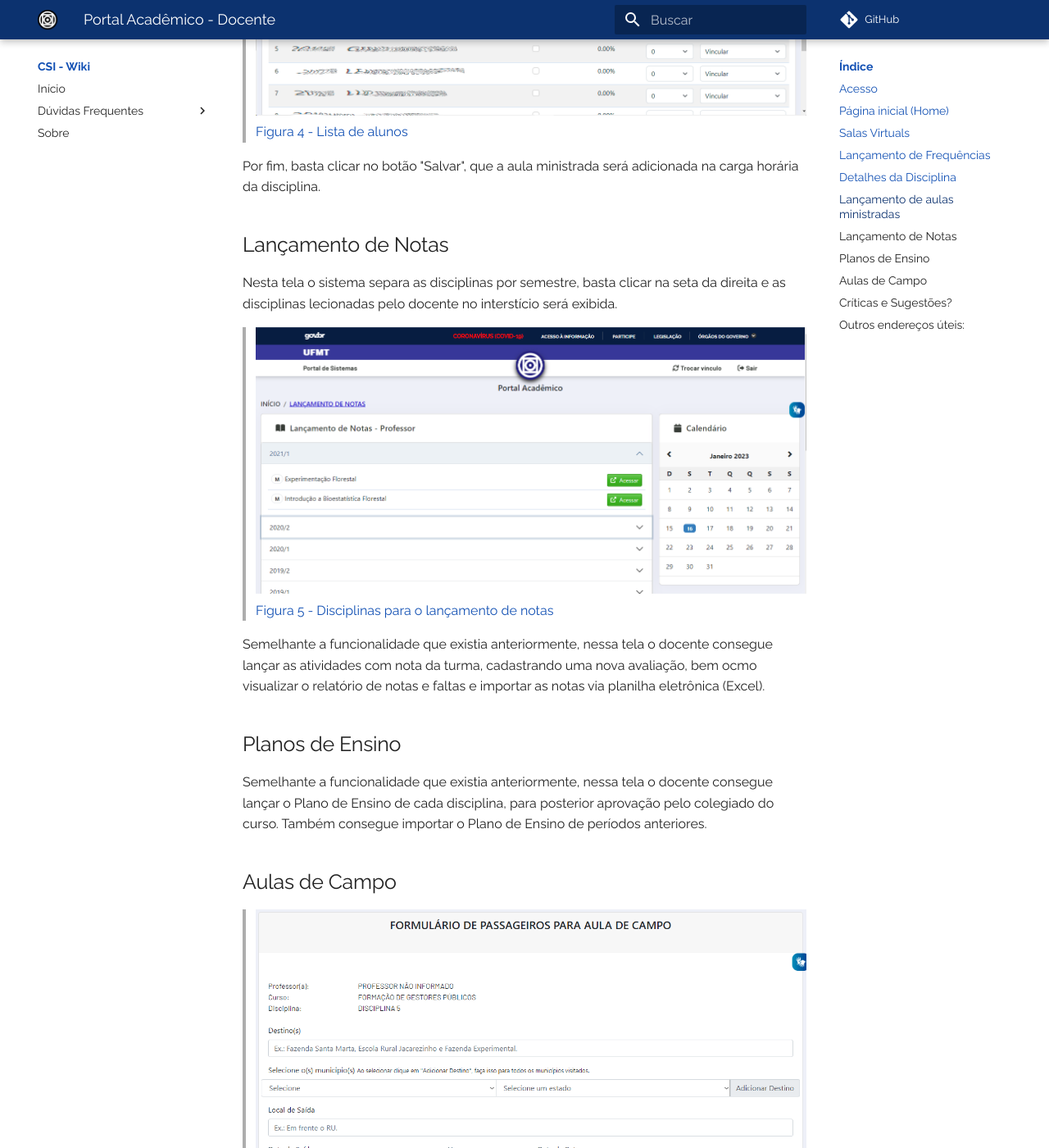
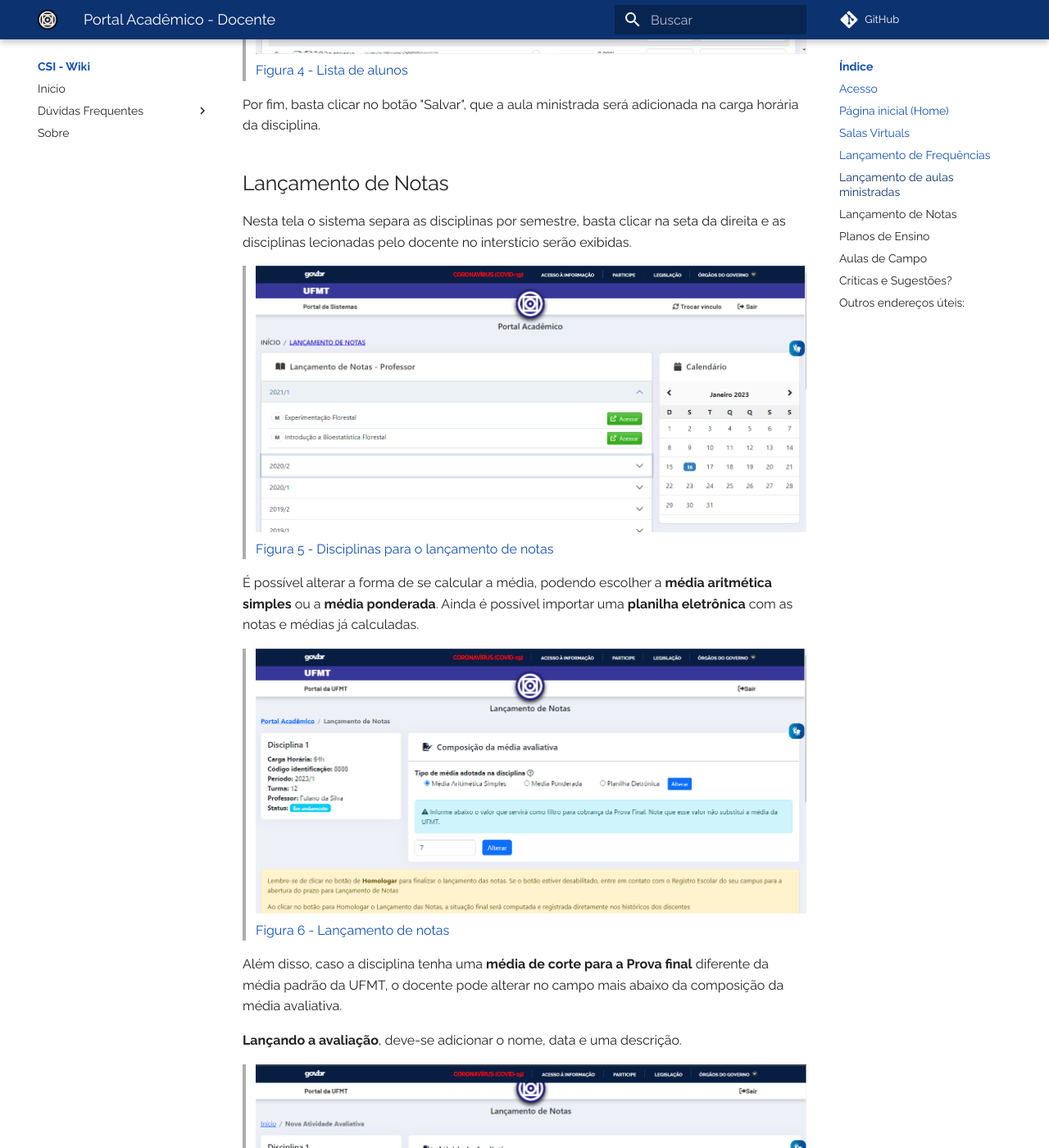
Before and after one commit to ufmt-ces/ufmt-ces.github.io, an MkDocs documentation site: the page built from docs/manual/portalacadocente.md, in a window 1280 px wide and 1400 px high, scrolled down 3442 px. Shown: the whole window at 82% size. Built offline with MkDocs 1.6.1 and Material for MkDocs 9.7.7, drawn with Linux system fonts in a browser that asks for light colours; comment, search, counter and statistics services are not loaded; some of the changed text lies outside the part shown.

Commit message:
terminando atualização do manual do novo portal para o docente

```diff
--- a/docs/manual/portalacadocente.md
+++ b/docs/manual/portalacadocente.md
@@ -5,7 +5,7 @@
 Atualmente o Portal Acadêmico do Docente conta com as seguintes Ferramentas do Professor:
 
 * Salas virtuais
-* Diários de Frequência
+* Lançamento de Frequência
 * Lançamento de Notas
 * Planos de Ensino
 * Aulas de Campo
@@ -16,7 +16,7 @@
 
 ## Acesso
 
-Para acessar o Portal Acadêmico basta que o docente acesse o Portal de Sistemas Integrados e busque por 'portal' ou 'pa' e clique no resultado, 'PA - Portal Acadêmico'.
+Para acessar o Portal Acadêmico basta que o docente acesse o [Portal de Sistemas](https://sistemas.ufmt.br) Integrados e busque por 'portal' ou 'pa' e clique no resultado, 'PA - Portal Acadêmico'.
 
 ## Página inicial (Home)
 
@@ -36,9 +36,7 @@
 > ![Tela completa do Diário de Frequência](../images/lancamento_de_frequencia.png "Tela do Lançamento de Frequências, com os detalhes da disciplina e os botões para lançar frequência das disciplinas por semestre")
 > Figura 1 - Tela completa do Lançamento de Frequências
 
-## Detalhes da Disciplina
-
-Nos **detalhes da disciplina** é possível visualizar os detalhes da disciplina, cadastrar as aulas ministradas, como também imprimir o diário em branco, o diário preenchido e também importar a frequência via planilha eletrônica (no formato xls). Para ter mais detalhes de como realizar a importação via planilha eletrônica, basta clicar [aqui](notasexcel.md).
+Logo após, é possível visualizar os **detalhes da disciplina**, cadastrar as aulas ministradas, como também imprimir o diário em branco, o diário preenchido e importar a frequência via planilha eletrônica (no formato xls). Para ter mais detalhes de como realizar a importação via planilha eletrônica, basta clicar [aqui](notasexcel.md).
 
 > ![Tela dos Detalhes da Disciplina](../images/detalhes_da_disciplina.png "Tela com todos os detalhes da disciplina")
 > Figura 2 - Tela com todos os detalhes da disciplina
@@ -46,13 +44,13 @@
 
 ## Lançamento de aulas ministradas
 
-Nesta tela o professor deve adicionar os dados relativo a aula ministrada. **Os dados que são obrigatório são: data, carga horário da aula, horário de início e o conteúdo programático ministrado**; o docente pode também adicionar algumas informações adicionais, não sendo um campo obrigatório.
+Nesta tela o professor deve adicionar os dados relativo a aula ministrada. Os **dados obrigatórios** são: data, carga horária da aula, horário de início e o conteúdo programático ministrado; o docente pode também adicionar algumas informações, não sendo um campo obrigatório.
 
 > ![Tela para adicionar as informações da aula ministrada](../images/lancamento_aula_ministrada.png "Tela para cadastrar os dados da disciplina: data, carga horária, hora de inicio, conteúdo programático ministrado e informações adicionais")
 > Figura 3 - Nova Frequência
 
 
-Mais em baixo, é possível visualizar a lista de alunos que estão matriculados na disciplia. Para informar a ausência de um discente, basta marcar a caixa de "Registrar Faltas", também é possível informar as "Horas de Atraso" e adicionar as seguintes **opções na presença do aluno**:
+Abaixo nesta tela, é possível visualizar a lista de alunos que estão matriculados na disciplina. Para informar a **ausência de um discente**, basta marcar a caixa de "Registrar Faltas", também é possível informar as "Horas de Atraso" e adicionar as seguintes **opções na presença do aluno**:
 
 * Vincular: Aluno participa da listagem
 * Desvincular: Aluno não participa dessa listagem
@@ -66,23 +64,52 @@
 
 ## Lançamento de Notas
 
-Nesta tela o sistema separa as disciplinas por semestre, basta clicar na seta da direita e as disciplinas lecionadas pelo docente no interstício será exibida.
+Nesta tela o sistema separa as disciplinas por semestre, basta clicar na seta da direita e as disciplinas lecionadas pelo docente no interstício serão exibidas.
 
 > ![Tela completa do Lançamento de Notas](../images/lancamento_de_notas.png "Tela do Lançamento de Notas - Professor. Separados por interstício e calendário a direita")
 > Figura 5 - Disciplinas para o lançamento de notas
 
-Semelhante a funcionalidade que existia anteriormente, nessa tela o docente consegue lançar as atividades com nota da turma, cadastrando uma nova avaliação, bem ocmo visualizar o relatório de notas e faltas e importar as notas via planilha eletrônica (Excel).
+É possível alterar a forma de se calcular a média, podendo escolher a **média aritmética simples** ou a **média ponderada**. Ainda é possível importar uma **planilha eletrônica** com as notas e médias já calculadas.
+
+> ![Tela detalhada do lançamento de notas](../images/lancamento_de_notas_detalhada.png "Tela detalhada do lançamento de notas, no qual o professor pode selecionar a média de corte para a prova final e a fórma do cálculo da média")
+> Figura 6 - Lançamento de notas
+
+Além disso, caso a disciplina tenha uma **média de corte para a Prova final** diferente da média padrão da UFMT, o docente pode alterar no campo mais abaixo da composição da média avaliativa.
+
+**Lançando a avaliação**, deve-se adicionar o nome, data e uma descrição.
+
+> ![Tela mais abaixo do lançamento de notas](../images/lancamento_de_notas_detalhada_2.png "Avaliações cadastradas")
+> Figura 7 - Dados da avaliação
+
+> ![Adicionando notas na avaliação](../images/lancamento_de_notas_detalhada_3.png "Adicionando notas na avaliação dos alunos")
+> Figura 8 - Adicionando notas
+
+Ademais, adiciona-se as notas da avaliação de cada estudante e clique em salvar. Lembre-se, o docente pode **finalizar** ou não a avaliação, sendo possível adicionar novas notas depois.
+
+
 
 ## Planos de Ensino
 
-Semelhante a funcionalidade que existia anteriormente, nessa tela o docente consegue lançar o Plano de Ensino de cada disciplina, para posterior aprovação pelo colegiado do curso. Também consegue importar o Plano de Ensino de períodos anteriores.
+Semelhante as demais telas, ao clicar em **Plano de Ensino** ele será direcionado a tela abaixo, para selecionar qual semestre e disciplina que o solicitante deseja elaborar/editar o plano de ensino.
+
+> ![Tela de inicial do plano de ensino](../images/plano_de_ensino.png "Tela inicial do plano de ensino para selecionar o semestre da disciplina que o docente quer criar/editar o plano")
+> Figura 7 - Plano de ensino
+
+
+Selecionando a disciplina, o sistema abre um **formulário** que deve ser preenchido com todos os dados necessário sobre o plano de ensino da referida disciplina.
+
+> ![Formulário do plano de ensino](../images/plano_de_ensino_form.png "Formulário do plano de ensino")
+> Figura 8 - Formulário do plano de ensino
+
+
 
 ## Aulas de Campo
 
+Na funcionalidade de **aulas de campo**, o docente deve preencher um formulário padrão sobre a aula ministrada no **ambiente externo** da universidade.
+
 > ![Formulário de Passageiros para Aula de Campo](../images/padocente_aulacampo01.png "Formulário de Passageiros para Aula de Campo com os detalhes do curso, professor e disciplina e os campos de edição do destino da aula, minicípio, local, data e hora de saída e data de retorno")
-> Figura 1 - Tela completa do Lançamento de Notas
+> Figura 9 - Tela completa do Lançamento de Notas
 
-Nessa tela o docente tem acesso ao formulário de passageiros para aula de campo.
 
 ## Críticas e Sugestões?
 
```
Also changed, not shown: docs/images/lancamento_de_notas_detalhada.png (added), docs/images/lancamento_de_notas_detalhada_2.png (added), docs/images/lancamento_de_notas_detalhada_3.png (added), docs/images/plano_de_ensino.png (added), docs/images/plano_de_ensino_form.png (added).
